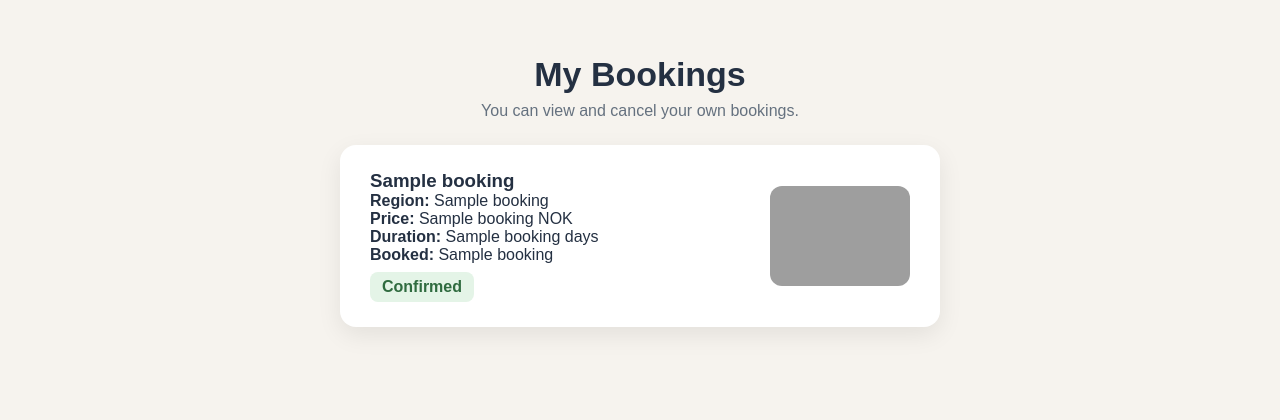
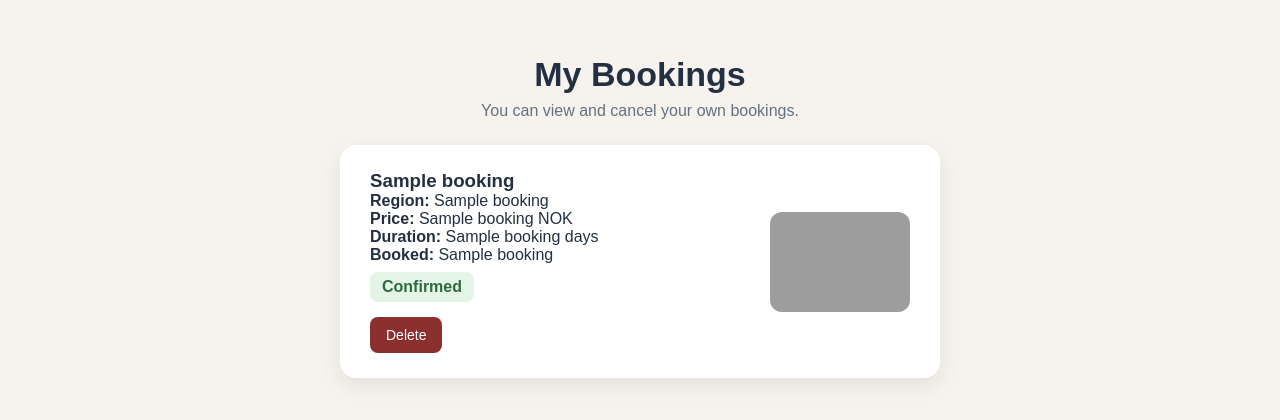
Before and after one commit to karynazakabluk/AI-Travel-Assistant, a Flask app: template templates/bookings.html in a window 1280 px wide. Shown: the part 86-506 px from the top of the page. Run offline with Flask 3, Linux system fonts and the light colour scheme; the template is opened without the code that fills it: most values are stand-ins (such as "Sample title", 1, 10 or a date in 2020); grey boxes are pictures that could not be loaded.

Commit message:
Added booking cancellation

```diff
--- a/app.py
+++ b/app.py
@@ -153,5 +153,23 @@ def bookings():
         role=session.get("role")
     )
 
+@app.route("/delete/<int:booking_id>", methods=["POST"])
+def delete_booking(booking_id):
+
+    if "username" not in session:
+        return redirect("/login")
+
+    connection = sqlite3.connect("travel.db")
+    cursor = connection.cursor()
+
+    cursor.execute("""
+        DELETE FROM bookings
+        WHERE id = ? AND username = ?
+    """, (booking_id, session["username"]))
+
+    connection.commit()
+    connection.close()
+
+    return redirect("/bookings")
 if __name__ == "__main__":
     app.run(debug=True, port=5004)
--- a/static/style.css
+++ b/static/style.css
@@ -249,3 +249,29 @@ footer {
     font-weight: bold;
     margin-top: 8px;
 }
+.action-row {
+    display: flex;
+    gap: 10px;
+    margin-top: 15px;
+    margin-left: 0;
+    justify-content: flex-start;
+}
+
+.action-btn {
+    padding: 10px 16px;
+    border: none;
+    border-radius: 8px;
+    background: #243042;
+    color: white;
+    text-decoration: none;
+    font-size: 14px;
+    cursor: pointer;
+}
+
+.action-btn.delete {
+    background: #8b2f2f;
+}
+
+.action-form {
+    margin: 0;
+}
--- a/templates/bookings.html
+++ b/templates/bookings.html
@@ -36,6 +36,18 @@
                         <p><strong>Booked:</strong> {{ booking[6] }}</p>
 
                         <p class="status">Confirmed</p>
+                        <div class="action-row">
+                            <form class="action-form"
+                                  action="/delete/{{ booking[0] }}"
+                                  method="POST">
+                                <button class="action-btn delete"
+                                        type="submit"
+                                        onclick="return confirm('Are you sure you want to delete this booking?')">Delete
+                                </button>
+                            </form>
+
+</div>
+
 
                     </div>
 
```
